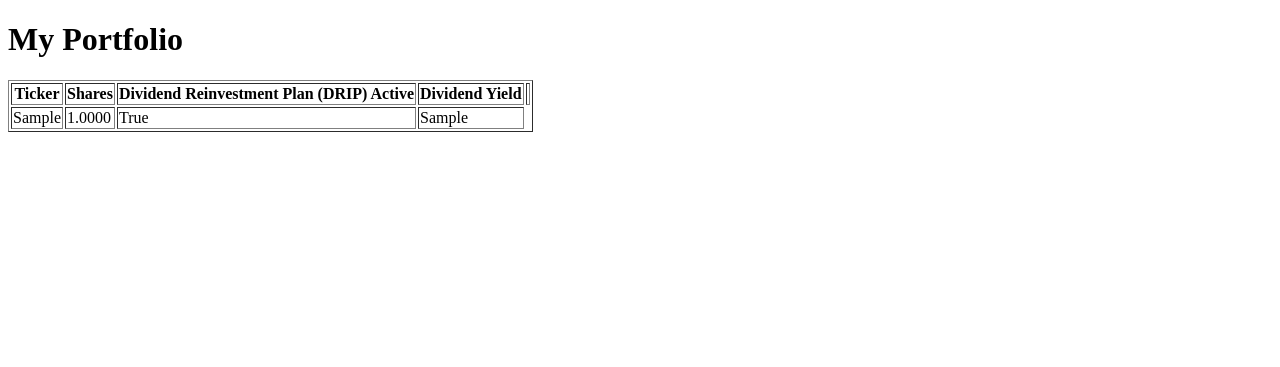
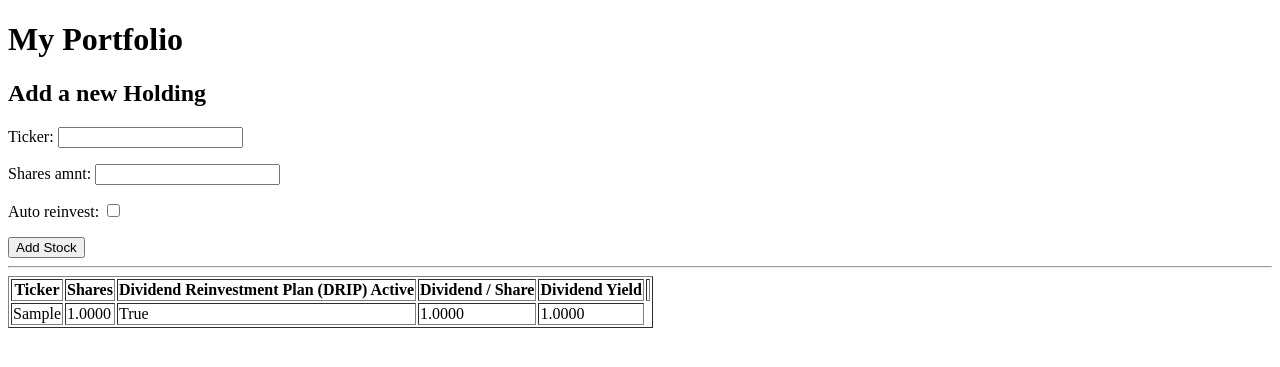
Before and after one commit to cwalz0/CSCI4830-DividendTracker, a Django app: template dividend_proj/templates/dividend_proj/dashboard.html in a window 1280 px wide. Shown: the top 367 px of the page. Run offline with Django 5.2, Linux system fonts and the light colour scheme; tables that the repository leaves empty hold one stand-in row (values such as "Sample post"); the template is opened without the code that fills it: values that come from a table or form of the project are taken from there, most other values are stand-ins (such as "Sample title", 1, 10 or a date in 2020).

Commit message:
Add holding form, view logic and dashboard UI
Add a ModelForm for Holding and update models, views, templates, and urls to support creating holdings from the dashboard. Rename Holding.shares -> shares_amnt and adjust model __str__ and comments; include a generated migration that renames the field and sets DividendData verbose_name_plural. Dashboard view now handles POST to create/get DividendData (using yfinance), save dividend yield/rate, and create or aggregate holdings; login_required is temporarily disabled and the first User is used for testing. Template updated to show an add-holding form and display dividend per share and updated field names; removed the separate 'home' route and kept root dashboard route. - Generated using GitHub's Copilot Feature

```diff
--- /dev/null
+++ b/dividend_proj/forms.py
@@ -0,0 +1,9 @@
+from django import forms
+from .models import Holding
+
+
+class HoldingForm(forms.ModelForm):
+    class Meta:
+        model = Holding
+        #fields users type in
+        fields = ['ticker', 'shares_amnt', 'auto_reinvest']
--- a/dividend_proj/models.py
+++ b/dividend_proj/models.py
@@ -3,7 +3,7 @@ from django.contrib.auth.models import User
 # Create your models here.
 
 class DividendData(models.Model):
-    #local cache for 3rd party api
+    #local storage for 3rd party api
     #update after 24hrs
     ticker = models.CharField(max_length=10)
     dividend_yield = models.DecimalField(max_digits=7, decimal_places=4, null=True, blank=True)
@@ -25,10 +25,10 @@ class Holding(models.Model):
     ticker = models.CharField(max_length=10)
 
     # decimalfield instead of float to avoid rounding errors
-    shares = models.DecimalField(max_digits=15, decimal_places=4)
+    shares_amnt = models.DecimalField(max_digits=15, decimal_places=4)
     auto_reinvest = models.BooleanField(default=False)
 
-    #link user's holding to cached api
+    #link user's holding to stored api data
     market_data = models.ForeignKey(DividendData, on_delete=models.SET_NULL, null=True, blank=True)
 
 
@@ -36,4 +36,4 @@ class Holding(models.Model):
         unique_together = ('user', 'ticker')
 
     def __str__(self):
-        return f"{self.user.username} - {self.shares}x {self.ticker}"
+        return f"{self.user.username} - {self.shares_amnt}x {self.ticker}"
--- a/dividend_proj/templates/dividend_proj/dashboard.html
+++ b/dividend_proj/templates/dividend_proj/dashboard.html
@@ -8,12 +8,21 @@
 <body>
         <h1>My Portfolio</h1>
 
-        <table border="1">
+        <h2>Add a new Holding</h2>
+
+        <form method ="POST">
+            {% csrf_token %}
+            {{ form.as_p }}
+
+            <button type="submit">Add Stock</button>
+        </form>
+        <hr> <table border="1">
             <thead>
                 <tr>
                     <th>Ticker</th>
                     <th>Shares</th>
                     <th>Dividend Reinvestment Plan (DRIP) Active</th>
+                    <th>Dividend / Share</th>
                     <th>Dividend Yield</th>
                     <th></th>
                 </tr>
@@ -22,13 +31,14 @@
                 {% for holding in holdings %}
                 <tr>
                     <td>{{ holding.ticker }}</td>
-                    <td>{{ holding.shares }}</td>
+                    <td>{{ holding.shares_amnt }}</td>
                     <td>{{ holding.auto_reinvest }}</td>
-                    <td>{{ market_data.dividend_yield }}</td>
+                    <td>{{ holding.market_data.dividend_per_share }}</td>
+                    <td>{{ holding.market_data.dividend_yield }}</td>
                 </tr>
                 {% empty %}
                 <tr>
-                    <td colspan="3">No holdings yet.</td>
+                    <td colspan="4">No holdings yet.</td>
                 </tr>
                 {% endfor %}
             </tbody>
--- a/dividend_proj/urls.py
+++ b/dividend_proj/urls.py
@@ -2,6 +2,5 @@ from django.urls import path
 from . import views
 
 urlpatterns = [
-    path('home', views.home, name='home'),
     path('', views.dashboard, name='dashboard')
 ]
```
Also changed, not shown: dividend_proj/views.py (+50 -10 lines), dividend_proj/migrations/0002_alter_dividenddata_options_and_more.py (added).
